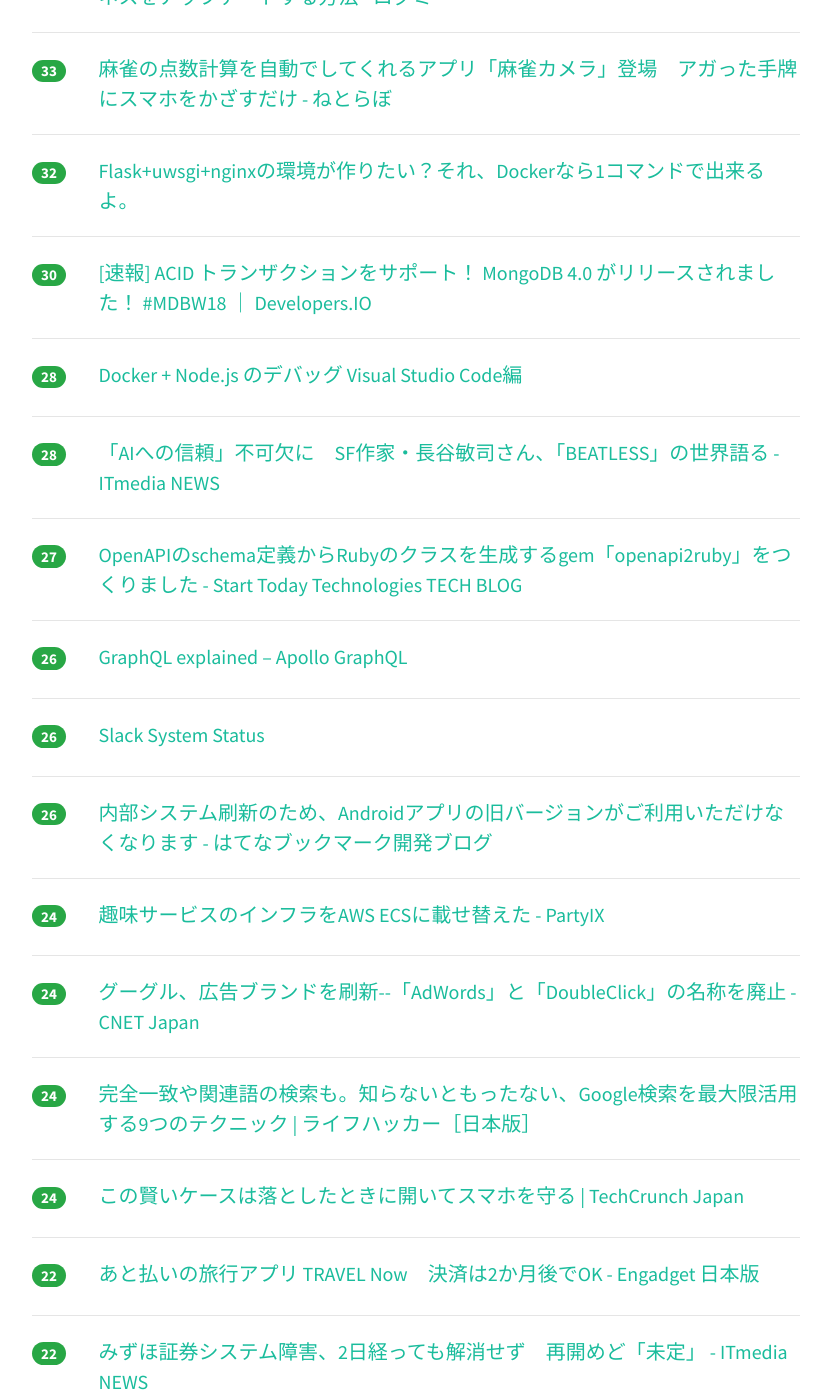
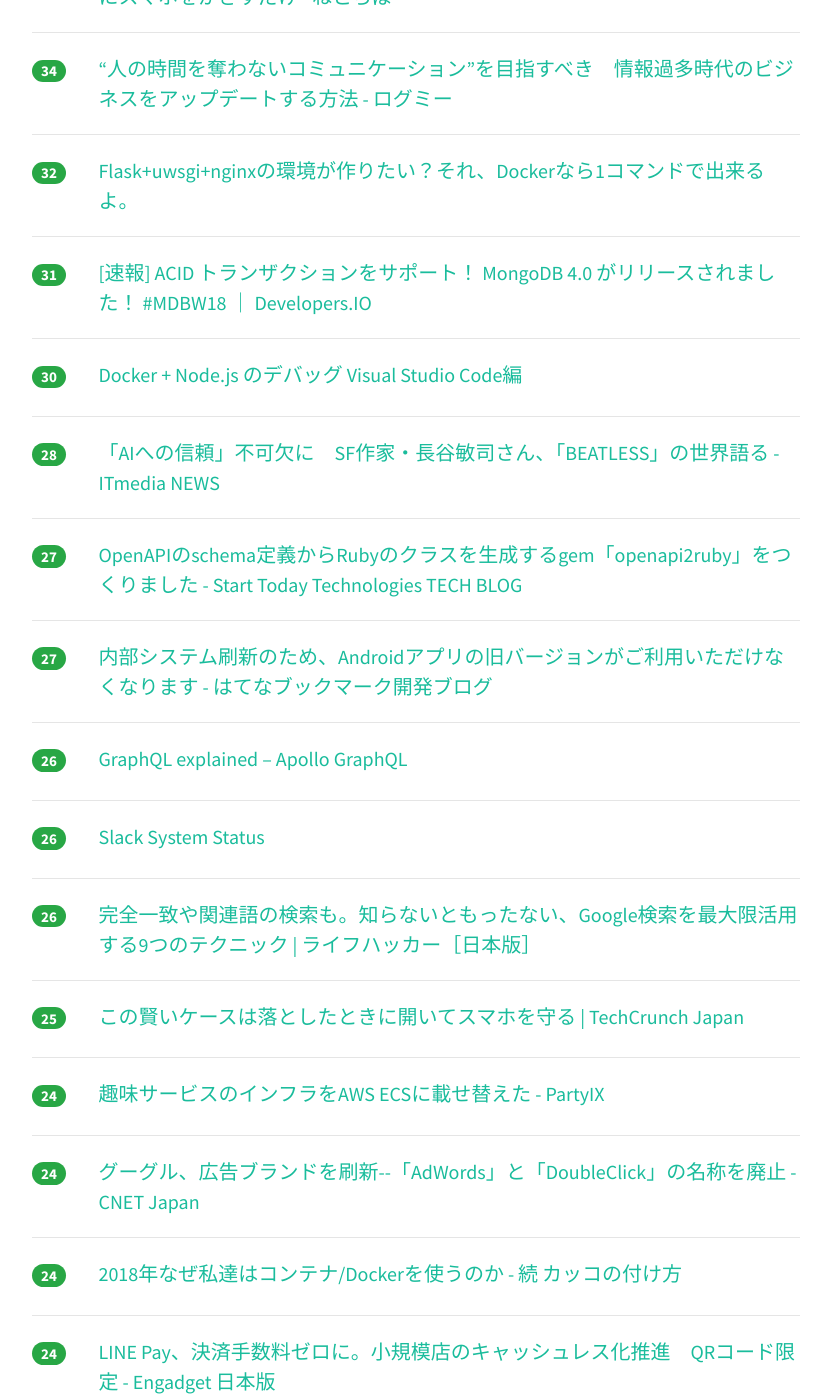
Before and after one commit to yatta47/hatena-matome-site, a Jekyll site: the page built from _posts/2018-06-28-hatena.md, in a window 1280 px wide and 1400 px high, scrolled down 2235 px. Shown: the whole window, without its empty margins (224-1052 px from the left). Built offline with Jekyll 4.4.1, drawn with Linux system fonts in a browser that asks for light colours; nearby versions of some CDN libraries; some of the changed text lies outside the part shown.

Commit message:
Updated 2018-06-28

```diff
--- a/_posts/2018-06-28-hatena.md
+++ b/_posts/2018-06-28-hatena.md
@@ -1,64 +1,69 @@
 ---
 layout: post
 title:  "2018-06-28 はてぶIT"
-date:   2018-06-28 18:03:11
+date:   2018-06-28 19:02:45
 tags: [it-hotentry]
 ---
-65 件のデータあり
+68 件のデータあり
 
 <hr><div class="row">
-<div class="col-1"><span class="badge badge-pill badge-success h2">421</span></div>
+<div class="col-1"><span class="badge badge-pill badge-success h2">447</span></div>
 <div class="col-11"><a href='https://www.watto.nagoya/entry/2018/06/28/003000' target='_blank'>Excelで絶対参照を使って九九の表を作れと言われたら - しいたげられたしいたけ</a></div>
 </div>
 <hr>
 <div class="row">
-<div class="col-1"><span class="badge badge-pill badge-success h2">165</span></div>
+<div class="col-1"><span class="badge badge-pill badge-success h2">178</span></div>
 <div class="col-11"><a href='https://coliss.com/articles/build-websites/operation/css/high-quality-web-icons-boxicons.html' target='_blank'>こいつ動くぞ！商用利用無料、シンプルにデザインされたフォントもSVGも揃ったフリーのアイコン素材 -Box Icons | コリス</a></div>
 </div>
 <hr>
 <div class="row">
-<div class="col-1"><span class="badge badge-pill badge-success h2">156</span></div>
+<div class="col-1"><span class="badge badge-pill badge-success h2">167</span></div>
 <div class="col-11"><a href='https://gfx.hatenablog.com/entry/2018/06/28/100103' target='_blank'>DX: Developer Experience （開発体験）は重要だ - Islands in the byte stream</a></div>
 </div>
 <hr>
 <div class="row">
-<div class="col-1"><span class="badge badge-pill badge-success h2">155</span></div>
+<div class="col-1"><span class="badge badge-pill badge-success h2">164</span></div>
 <div class="col-11"><a href='http://blog.cybozu.io/entry/2018/06/28/080000' target='_blank'>ファイルシステムサイズの拡張時にデータベースアクセスがスローダウンする問題の解決 - Cybozu Inside Out | サイボウズエンジニアのブログ</a></div>
 </div>
 <hr>
 <div class="row">
-<div class="col-1"><span class="badge badge-pill badge-success h2">113</span></div>
+<div class="col-1"><span class="badge badge-pill badge-success h2">130</span></div>
+<div class="col-11"><a href='https://geek-out.jp/column/entry/2018/06/28/110000' target='_blank'>フルタイムのコミッターとして企業に属しながらオープンソースのプログラミング言語を開発するということ - GeekOut</a></div>
+</div>
+<hr>
+<div class="row">
+<div class="col-1"><span class="badge badge-pill badge-success h2">119</span></div>
 <div class="col-11"><a href='https://japan.cnet.com/article/35121533/' target='_blank'>「ニコニコ動画」は新体制で本当に変わるのか--栗田代表に独占インタビュー - CNET Japan</a></div>
 </div>
 <hr>
 <div class="row">
-<div class="col-1"><span class="badge badge-pill badge-success h2">110</span></div>
-<div class="col-11"><a href='https://geek-out.jp/column/entry/2018/06/28/110000' target='_blank'>フルタイムのコミッターとして企業に属しながらオープンソースのプログラミング言語を開発するということ - GeekOut</a></div>
-</div>
-<hr>
-<div class="row">
-<div class="col-1"><span class="badge badge-pill badge-success h2">97</span></div>
+<div class="col-1"><span class="badge badge-pill badge-success h2">101</span></div>
 <div class="col-11"><a href='https://av.watch.impress.co.jp/docs/news/1129733.html' target='_blank'>約1.5万円でLDAC対応の超小型プレーヤー「M0」。Bluetooth送受信やUSB入出力も - AV Watch</a></div>
 </div>
 <hr>
 <div class="row">
-<div class="col-1"><span class="badge badge-pill badge-success h2">94</span></div>
+<div class="col-1"><span class="badge badge-pill badge-success h2">96</span></div>
 <div class="col-11"><a href='https://travel.app/' target='_blank'>TRAVEL Now（トラベルナウ）｜思い立ったら すぐトラベル</a></div>
 </div>
 <hr>
 <div class="row">
-<div class="col-1"><span class="badge badge-pill badge-success h2">80</span></div>
+<div class="col-1"><span class="badge badge-pill badge-success h2">88</span></div>
+<div class="col-11"><a href='http://tech.mercari.com/entry/2018/06/28/100000' target='_blank'>数百GBのデータをMySQLからBigQueryへ同期する - Mercari Engineering Blog</a></div>
+</div>
+<hr>
+<div class="row">
+<div class="col-1"><span class="badge badge-pill badge-success h2">82</span></div>
 <div class="col-11"><a href='https://newsdigest.jp/1957' target='_blank'>【速報】Slack 全世界でシステム障害 | NewsDigest</a></div>
 </div>
 <hr>
 <div class="row">
-<div class="col-1"><span class="badge badge-pill badge-success h2">78</span></div>
+<div class="col-1"><span class="badge badge-pill badge-success h2">80</span></div>
 <div class="col-11"><a href='http://techblog.lclco.com/entry/2018/06/28/080000' target='_blank'>E2EテストをPhantomJSから、Puppeteer + Headless Chromeへ移行しました - LCL Engineers' Blog</a></div>
 </div>
 <hr>
 <div class="row">
-<div class="col-1"><span class="badge badge-pill badge-success h2">78</span></div>
-<div class="col-11"><a href='http://tech.mercari.com/entry/2018/06/28/100000' target='_blank'>数百GBのデータをMySQLからBigQueryへ同期する - Mercari Engineering Blog</a></div>
+<div class="col-1"><span class="badge badge-pill badge-success h2">74</span></div>
+<div class="col-11"><a href='http://www.itmedia.co.jp/news/articles/1806/28/news082.html' target='_blank'>「ASIMO開発終了」報道　ホンダ「ヒューマノイドロボの開発は続ける」 - ITmedia NEWS</a></div>
 </div>
 <hr>
 <div class="row">
@@ -67,18 +72,18 @@ tags: [it-hotentry]
 </div>
 <hr>
 <div class="row">
-<div class="col-1"><span class="badge badge-pill badge-success h2">60</span></div>
-<div class="col-11"><a href='http://www.itmedia.co.jp/news/articles/1806/28/news082.html' target='_blank'>「ASIMO開発終了」報道　ホンダ「ヒューマノイドロボの開発は続ける」 - ITmedia NEWS</a></div>
-</div>
-<hr>
-<div class="row">
-<div class="col-1"><span class="badge badge-pill badge-success h2">53</span></div>
+<div class="col-1"><span class="badge badge-pill badge-success h2">59</span></div>
 <div class="col-11"><a href='https://www.fukulow.info/ipadblog-matome/' target='_blank'>【図解】10.5インチiPad Proだけでブログを更新する全過程まとめ。 | DRESS CODE.（ドレスコード） -メンズファッションブログ-</a></div>
 </div>
 <hr>
 <div class="row">
-<div class="col-1"><span class="badge badge-pill badge-success h2">52</span></div>
+<div class="col-1"><span class="badge badge-pill badge-success h2">57</span></div>
 <div class="col-11"><a href='https://wirelesswire.jp/2018/06/65757/' target='_blank'>最強のプログラミング勉強法が写経である理由 - WirelessWire News（ワイヤレスワイヤーニュース）</a></div>
+</div>
+<hr>
+<div class="row">
+<div class="col-1"><span class="badge badge-pill badge-success h2">43</span></div>
+<div class="col-11"><a href='https://yandod.github.io/blog/2018/06/28/programming/' target='_blank'>ディスる前に知っておくべき「プログラミング教育」のこと - Yusuke Ando a.k.a yando</a></div>
 </div>
 <hr>
 <div class="row">
@@ -88,11 +93,6 @@ tags: [it-hotentry]
 <hr>
 <div class="row">
 <div class="col-1"><span class="badge badge-pill badge-success h2">41</span></div>
-<div class="col-11"><a href='https://yandod.github.io/blog/2018/06/28/programming/' target='_blank'>ディスる前に知っておくべき「プログラミング教育」のこと - Yusuke Ando a.k.a yando</a></div>
-</div>
-<hr>
-<div class="row">
-<div class="col-1"><span class="badge badge-pill badge-success h2">40</span></div>
 <div class="col-11"><a href='https://qiita.com/Yatima/items/cb1962fb09f827957981' target='_blank'>「Firebaseの脆弱性で1億件超漏洩」の真相とは？ #Firebase #FJUG</a></div>
 </div>
 <hr>
@@ -103,12 +103,12 @@ tags: [it-hotentry]
 <hr>
 <div class="row">
 <div class="col-1"><span class="badge badge-pill badge-success h2">34</span></div>
-<div class="col-11"><a href='https://logmi.jp/297069' target='_blank'>“人の時間を奪わないコミュニケーション”を目指すべき　情報過多時代のビジネスをアップデートする方法 - ログミー</a></div>
+<div class="col-11"><a href='http://nlab.itmedia.co.jp/nl/articles/1806/27/news131.html' target='_blank'>麻雀の点数計算を自動でしてくれるアプリ「麻雀カメラ」登場　アガった手牌にスマホをかざすだけ - ねとらぼ</a></div>
 </div>
 <hr>
 <div class="row">
-<div class="col-1"><span class="badge badge-pill badge-success h2">33</span></div>
-<div class="col-11"><a href='http://nlab.itmedia.co.jp/nl/articles/1806/27/news131.html' target='_blank'>麻雀の点数計算を自動でしてくれるアプリ「麻雀カメラ」登場　アガった手牌にスマホをかざすだけ - ねとらぼ</a></div>
+<div class="col-1"><span class="badge badge-pill badge-success h2">34</span></div>
+<div class="col-11"><a href='https://logmi.jp/297069' target='_blank'>“人の時間を奪わないコミュニケーション”を目指すべき　情報過多時代のビジネスをアップデートする方法 - ログミー</a></div>
 </div>
 <hr>
 <div class="row">
@@ -117,12 +117,12 @@ tags: [it-hotentry]
 </div>
 <hr>
 <div class="row">
-<div class="col-1"><span class="badge badge-pill badge-success h2">30</span></div>
+<div class="col-1"><span class="badge badge-pill badge-success h2">31</span></div>
 <div class="col-11"><a href='https://dev.classmethod.jp/server-side/db/introducing-mongodb-4/' target='_blank'>[速報] ACID トランザクションをサポート！ MongoDB 4.0 がリリースされました！ #MDBW18 ｜ Developers.IO</a></div>
 </div>
 <hr>
 <div class="row">
-<div class="col-1"><span class="badge badge-pill badge-success h2">28</span></div>
+<div class="col-1"><span class="badge badge-pill badge-success h2">30</span></div>
 <div class="col-11"><a href='https://qiita.com/tailix/items/fe3804e7a58978741d56' target='_blank'>Docker + Node.js のデバッグ Visual Studio Code編</a></div>
 </div>
 <hr>
@@ -137,6 +137,11 @@ tags: [it-hotentry]
 </div>
 <hr>
 <div class="row">
+<div class="col-1"><span class="badge badge-pill badge-success h2">27</span></div>
+<div class="col-11"><a href='http://bookmark.hatenastaff.com/entry/2018/06/28/124851' target='_blank'>内部システム刷新のため、Androidアプリの旧バージョンがご利用いただけなくなります - はてなブックマーク開発ブログ</a></div>
+</div>
+<hr>
+<div class="row">
 <div class="col-1"><span class="badge badge-pill badge-success h2">26</span></div>
 <div class="col-11"><a href='https://dev-blog.apollodata.com/graphql-explained-5844742f195e' target='_blank'>GraphQL explained – Apollo GraphQL</a></div>
 </div>
@@ -148,7 +153,12 @@ tags: [it-hotentry]
 <hr>
 <div class="row">
 <div class="col-1"><span class="badge badge-pill badge-success h2">26</span></div>
-<div class="col-11"><a href='http://bookmark.hatenastaff.com/entry/2018/06/28/124851' target='_blank'>内部システム刷新のため、Androidアプリの旧バージョンがご利用いただけなくなります - はてなブックマーク開発ブログ</a></div>
+<div class="col-11"><a href='https://www.lifehacker.jp/2018/06/the-tiny-essential-google-tricks-for-way-better-search.html' target='_blank'>完全一致や関連語の検索も。知らないともったない、Google検索を最大限活用する9つのテクニック | ライフハッカー［日本版］</a></div>
+</div>
+<hr>
+<div class="row">
+<div class="col-1"><span class="badge badge-pill badge-success h2">25</span></div>
+<div class="col-11"><a href='https://jp.techcrunch.com/2018/06/28/2018-06-27-this-clever-case-pops-open-to-protect-your-phone-when-you-drop-it/' target='_blank'>この賢いケースは落としたときに開いてスマホを守る | TechCrunch Japan</a></div>
 </div>
 <hr>
 <div class="row">
@@ -163,12 +173,12 @@ tags: [it-hotentry]
 <hr>
 <div class="row">
 <div class="col-1"><span class="badge badge-pill badge-success h2">24</span></div>
-<div class="col-11"><a href='https://www.lifehacker.jp/2018/06/the-tiny-essential-google-tricks-for-way-better-search.html' target='_blank'>完全一致や関連語の検索も。知らないともったない、Google検索を最大限活用する9つのテクニック | ライフハッカー［日本版］</a></div>
+<div class="col-11"><a href='http://iga-ninja.hatenablog.com/entry/2018/06/28/091412' target='_blank'>2018年なぜ私達はコンテナ/Dockerを使うのか - 続 カッコの付け方</a></div>
 </div>
 <hr>
 <div class="row">
 <div class="col-1"><span class="badge badge-pill badge-success h2">24</span></div>
-<div class="col-11"><a href='https://jp.techcrunch.com/2018/06/28/2018-06-27-this-clever-case-pops-open-to-protect-your-phone-when-you-drop-it/' target='_blank'>この賢いケースは落としたときに開いてスマホを守る | TechCrunch Japan</a></div>
+<div class="col-11"><a href='https://japanese.engadget.com/2018/06/28/line-pay-qr/' target='_blank'>LINE Pay、決済手数料ゼロに。小規模店のキャッシュレス化推進　QRコード限定 - Engadget 日本版</a></div>
 </div>
 <hr>
 <div class="row">
@@ -198,7 +208,7 @@ tags: [it-hotentry]
 <hr>
 <div class="row">
 <div class="col-1"><span class="badge badge-pill badge-success h2">21</span></div>
-<div class="col-11"><a href='http://iga-ninja.hatenablog.com/entry/2018/06/28/091412' target='_blank'>2018年なぜ私達はコンテナ/Dockerを使うのか - 続 カッコの付け方</a></div>
+<div class="col-11"><a href='https://cloudplatform-jp.googleblog.com/2018/06/Behind-the-scenes-with-the-Dragon-Ball-Legends-GCP-backend.html' target='_blank'>Google Cloud Platform Japan 公式ブログ: 『ドラゴンボール レジェンズ』の舞台裏を支える Google Cloud</a></div>
 </div>
 <hr>
 <div class="row">
@@ -207,8 +217,13 @@ tags: [it-hotentry]
 </div>
 <hr>
 <div class="row">
-<div class="col-1"><span class="badge badge-pill badge-success h2">20</span></div>
-<div class="col-11"><a href='https://cloudplatform-jp.googleblog.com/2018/06/Behind-the-scenes-with-the-Dragon-Ball-Legends-GCP-backend.html' target='_blank'>Google Cloud Platform Japan 公式ブログ: 『ドラゴンボール レジェンズ』の舞台裏を支える Google Cloud</a></div>
+<div class="col-1"><span class="badge badge-pill badge-success h2">19</span></div>
+<div class="col-11"><a href='http://www.itmedia.co.jp/news/articles/1806/28/news107.html' target='_blank'>電子チケット「LINE チケット」今秋スタート　不正転売防ぐ - ITmedia NEWS</a></div>
+</div>
+<hr>
+<div class="row">
+<div class="col-1"><span class="badge badge-pill badge-success h2">19</span></div>
+<div class="col-11"><a href='https://pc.watch.impress.co.jp/docs/news/1130121.html' target='_blank'>Windows 10 RS5、画面キャプチャアプリ「Snipping Tool」の削除を予告 - PC Watch</a></div>
 </div>
 <hr>
 <div class="row">
@@ -227,11 +242,6 @@ tags: [it-hotentry]
 </div>
 <hr>
 <div class="row">
-<div class="col-1"><span class="badge badge-pill badge-success h2">17</span></div>
-<div class="col-11"><a href='http://www.itmedia.co.jp/news/articles/1806/28/news107.html' target='_blank'>電子チケット「LINE チケット」今秋スタート　不正転売防ぐ - ITmedia NEWS</a></div>
-</div>
-<hr>
-<div class="row">
 <div class="col-1"><span class="badge badge-pill badge-success h2">15</span></div>
 <div class="col-11"><a href='https://jp.techcrunch.com/2018/06/27/2018-06-26-with-cloud-filestore-the-google-cloud-gets-a-new-storage-option/' target='_blank'>Google Cloudが古典的ファイルシステムを必要とするアプリケーションのためのストレージオプションを用意 | TechCrunch Japan</a></div>
 </div>
@@ -247,6 +257,11 @@ tags: [it-hotentry]
 </div>
 <hr>
 <div class="row">
+<div class="col-1"><span class="badge badge-pill badge-success h2">15</span></div>
+<div class="col-11"><a href='https://internet.watch.impress.co.jp/docs/yajiuma/1129946.html' target='_blank'>iPhoneをかざすだけで麻雀の点数計算ができるアプリ配信開始、「アカギ」とのコラボも【やじうまWatch】 - INTERNET Watch</a></div>
+</div>
+<hr>
+<div class="row">
 <div class="col-1"><span class="badge badge-pill badge-success h2">14</span></div>
 <div class="col-11"><a href='https://gigazine.net/news/20180625-deepfakes-revenge-porn/' target='_blank'>「フェイクポルノはリベンジポルノよりもダメージが大きい」と弁護士が指摘 - GIGAZINE</a></div>
 </div>
@@ -254,11 +269,6 @@ tags: [it-hotentry]
 <div class="row">
 <div class="col-1"><span class="badge badge-pill badge-success h2">14</span></div>
 <div class="col-11"><a href='https://kimafuro.jp/2018/06/28/archives/857' target='_blank'>AI投資信託を始める　ウェルスナビを申し込んでみた</a></div>
-</div>
-<hr>
-<div class="row">
-<div class="col-1"><span class="badge badge-pill badge-success h2">14</span></div>
-<div class="col-11"><a href='https://internet.watch.impress.co.jp/docs/yajiuma/1129946.html' target='_blank'>iPhoneをかざすだけで麻雀の点数計算ができるアプリ配信開始、「アカギ」とのコラボも【やじうまWatch】 - INTERNET Watch</a></div>
 </div>
 <hr>
 <div class="row">
@@ -279,6 +289,11 @@ tags: [it-hotentry]
 <div class="row">
 <div class="col-1"><span class="badge badge-pill badge-success h2">12</span></div>
 <div class="col-11"><a href='http://kamomako.hatenablog.jp/entry/youkai-watch-world' target='_blank'>妖怪ウォッチワールド・リセマラ確率検証・初心者おすすめ攻略情報まとめ・GPS信号が見つかりません - 【暮らしを豊かに:Smart Life Net】</a></div>
+</div>
+<hr>
+<div class="row">
+<div class="col-1"><span class="badge badge-pill badge-success h2">10</span></div>
+<div class="col-11"><a href='https://av.watch.impress.co.jp/docs/news/1129985.html' target='_blank'>新niconico(く)開始。配信&視聴画質改善、バーチャルキャスト“投げ銭”夏に導入 - AV Watch</a></div>
 </div>
 <hr>
 <div class="row">
```
